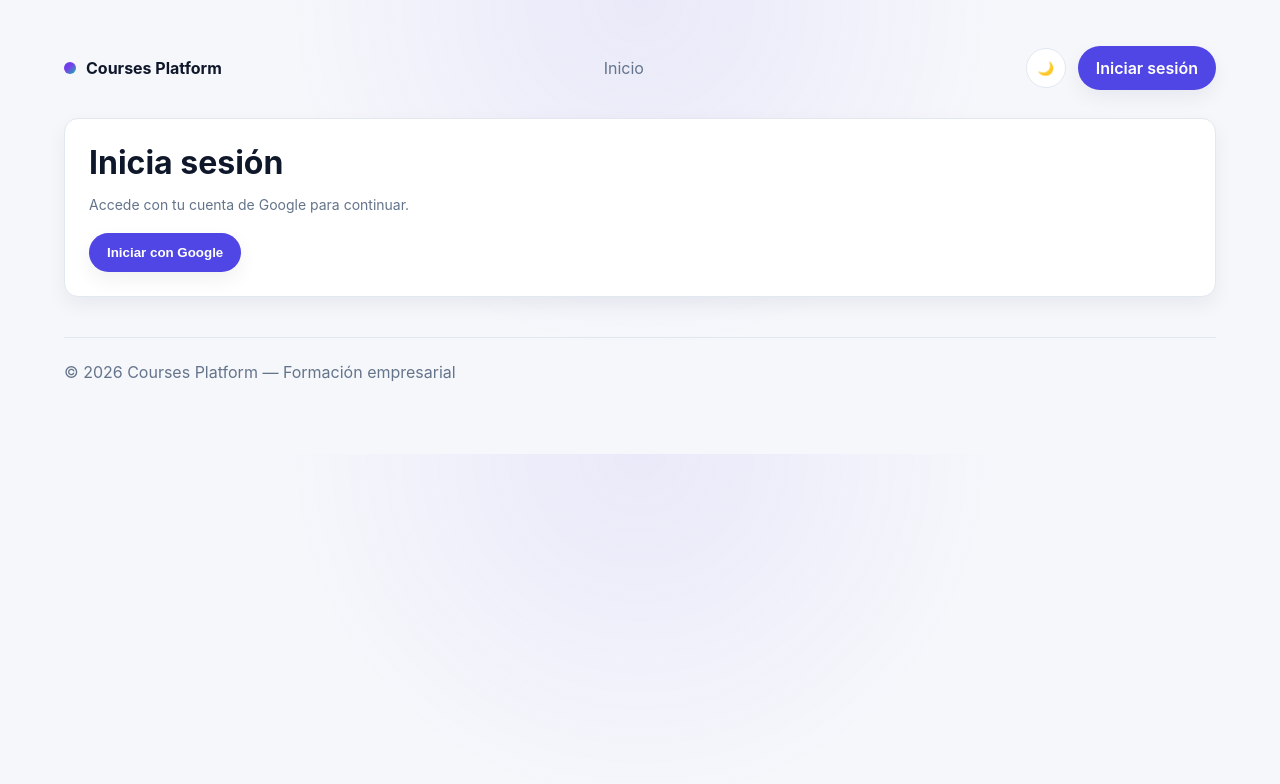
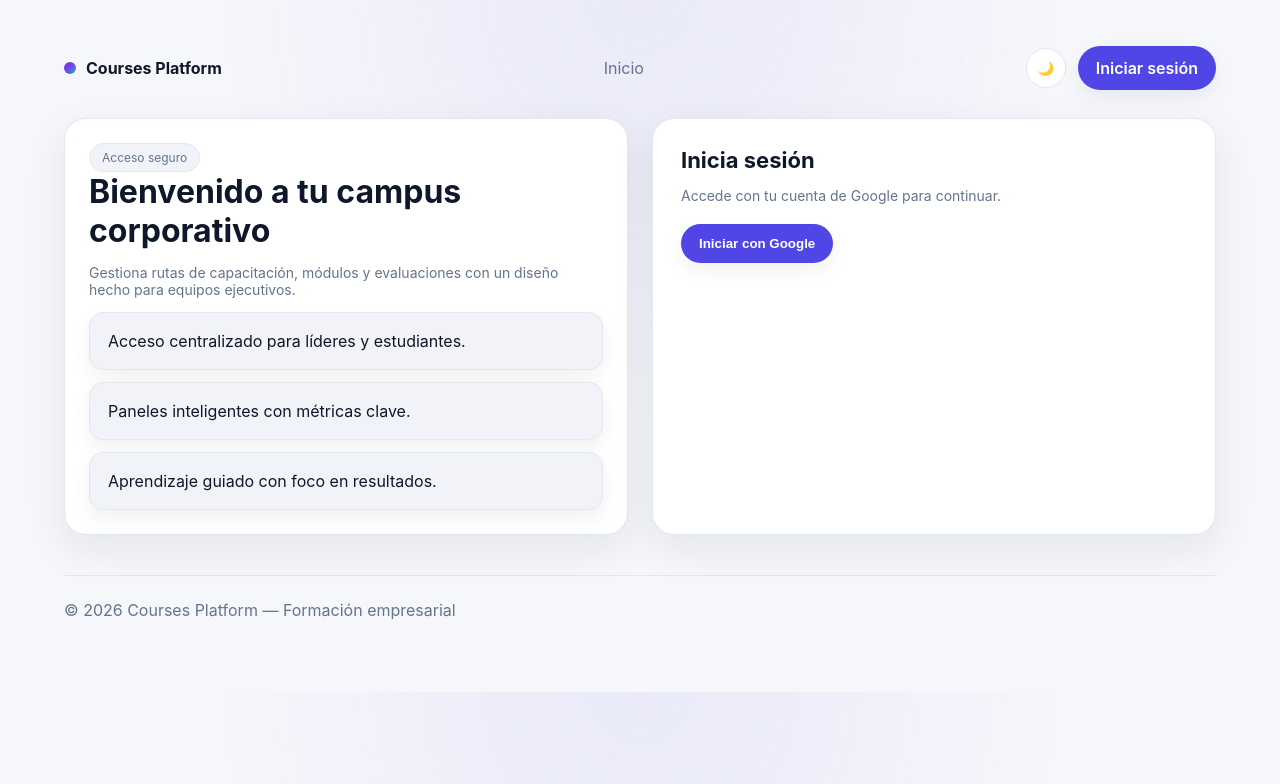
Before and after one commit to jashito/Courses_Platform, a Next.js app: page /login in a window 1280 px wide. Shown: the top 784 px of the page. Built offline with nearby package versions, Linux system fonts and the light colour scheme.

Commit message:
Update login.tsx file with new content

```diff
--- a/src/pages/login.tsx
+++ b/src/pages/login.tsx
@@ -60,18 +60,31 @@ export default function LoginPage() {
 
   return (
     <Layout>
-      <section className="section">
-        <h1 className="page-title">Inicia sesión</h1>
+      <section className="split">
+        <div className="surface">
+          <span className="pill">Acceso seguro</span>
+          <h1 className="page-title">Bienvenido a tu campus corporativo</h1>
+          <p className="meta">
+            Gestiona rutas de capacitación, módulos y evaluaciones con un diseño hecho para equipos ejecutivos.
+          </p>
+          <div className="list">
+            <div className="card soft">Acceso centralizado para líderes y estudiantes.</div>
+            <div className="card soft">Paneles inteligentes con métricas clave.</div>
+            <div className="card soft">Aprendizaje guiado con foco en resultados.</div>
+          </div>
+        </div>
+
+        <div className="login-card">
+          <h2 className="section-title">Inicia sesión</h2>
           <p className="meta">Accede con tu cuenta de Google para continuar.</p>
-
           <div style={{ marginTop: 20 }}>
             <button className="button" onClick={handleGoogleLogin} disabled={loading}>
               Iniciar con Google
             </button>
           </div>
-
           {loading && <p className="meta" style={{ marginTop: 12 }}>Comprobando sesión...</p>}
           {error && <p className="meta" style={{ marginTop: 12, color: "#dc2626" }}>{error}</p>}
+        </div>
       </section>
     </Layout>
   );
```
Lines whose indentation alone changed are shown as unchanged.
